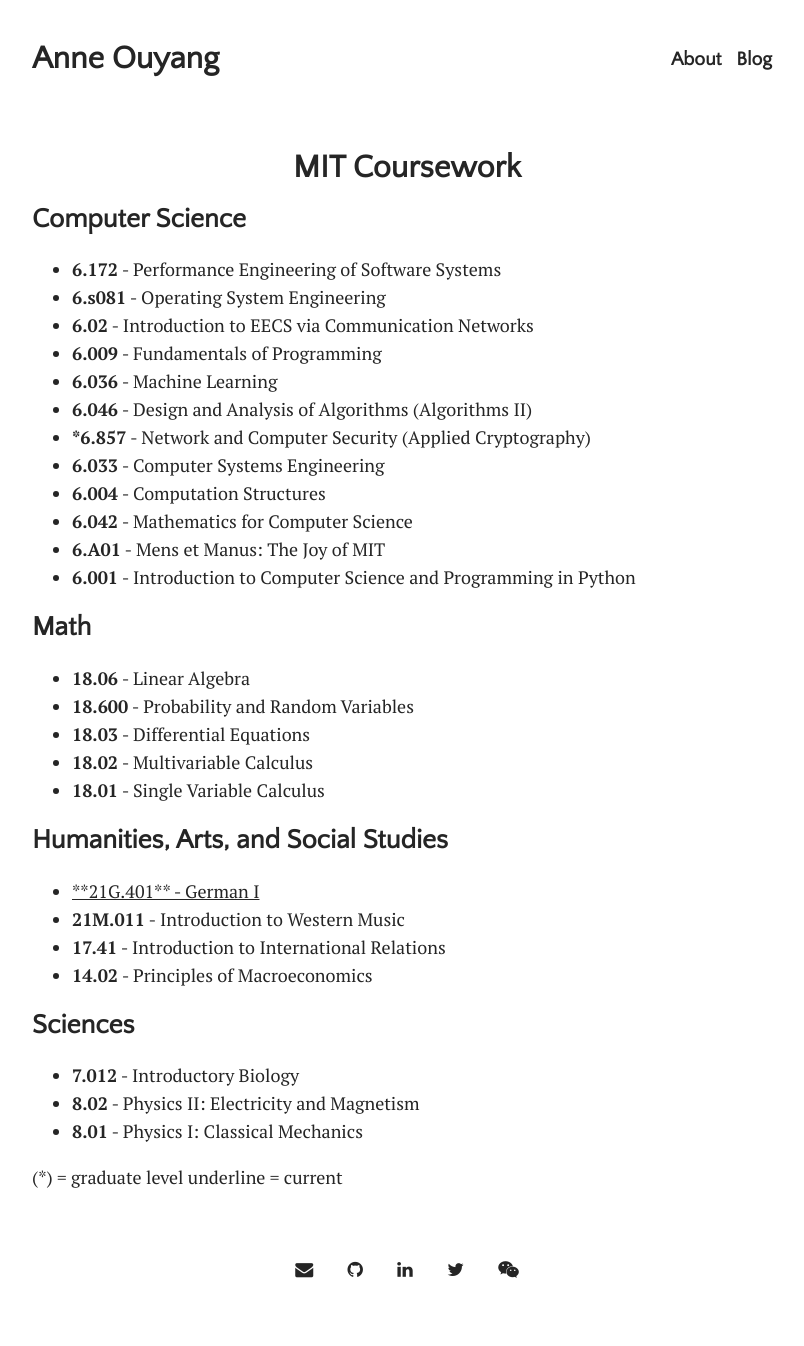
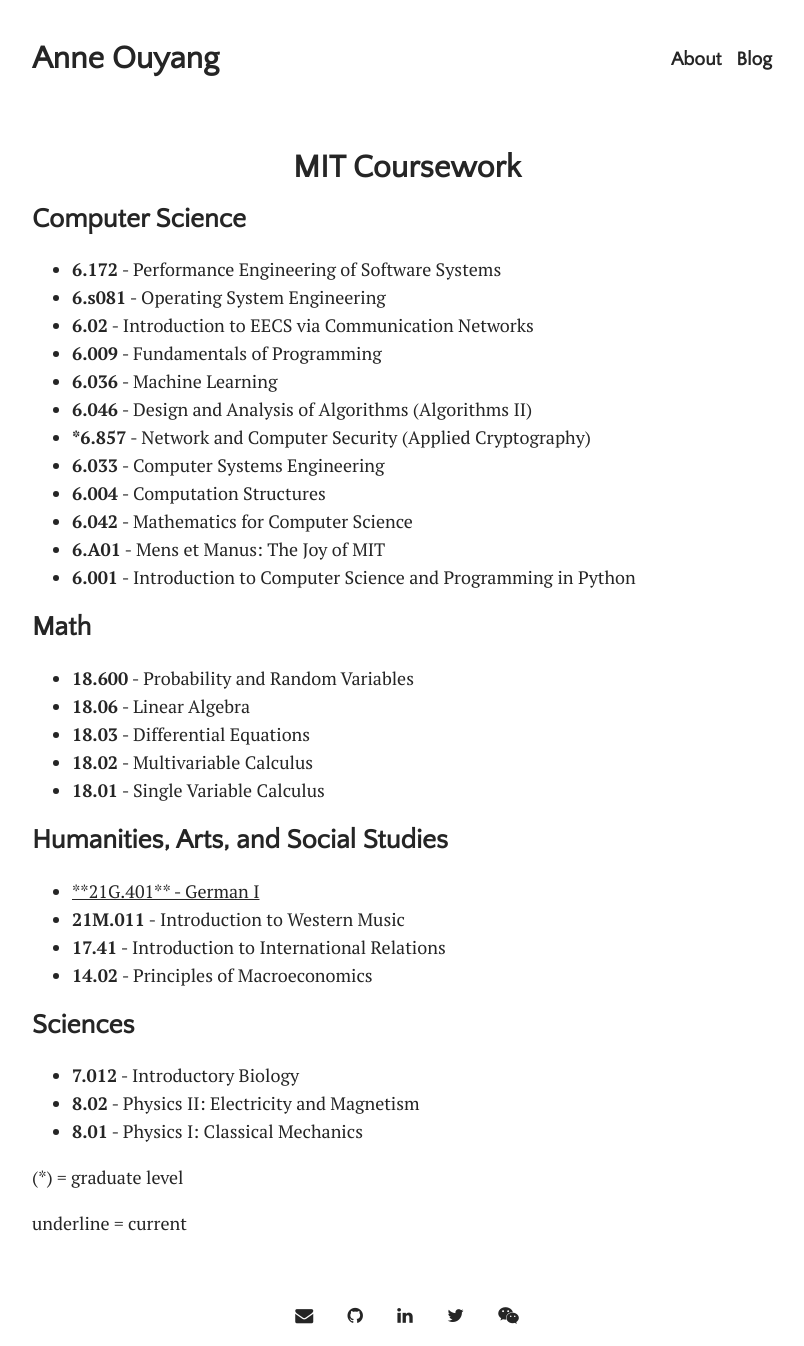
Before and after one commit to anneouyang/anneouyang.github.io, a Jekyll site: the page built from coursework.md, in a window 1280 px wide. Shown: the whole page, without its empty margins (233-1037 px from the left). Built offline with Jekyll 4.4.1, drawn with Linux system fonts in a browser that asks for light colours; some web fonts are replaced; before the commit the page ends 1300 px from its top, so only the background shows below that.

```diff
--- a/coursework.md
+++ b/coursework.md
@@ -20,8 +20,8 @@ title: Coursework
 - **6.001** - Introduction to Computer Science and Programming in Python
 
 ## Math
+- **18.600** - Probability and Random Variables
 - **18.06** - Linear Algebra
-- **18.600** - Probability and Random Variables
 - **18.03** - Differential Equations
 - **18.02** - Multivariable Calculus
 - **18.01** - Single Variable Calculus
@@ -38,4 +38,5 @@ title: Coursework
 - **8.01** - Physics I: Classical Mechanics
 
 (\*) = graduate level
+
 underline = current
```
